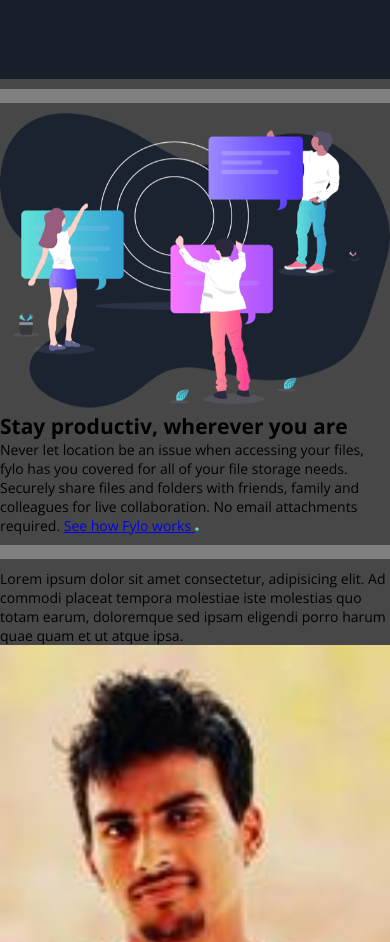
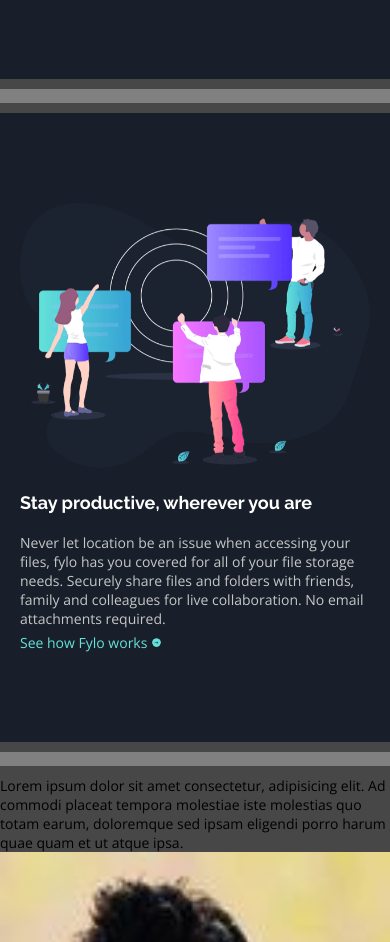
Before and after one commit to Antonmarchitec/Pagina_inicio_tema_oscuro_fylo, a plain HTML site: page index.html in a window 390 px wide. Shown: the part 1936-2878 px from the top of the page. Drawn offline with nearby package versions, Linux system fonts and the light colour scheme.

Commit message:
05_GUARDANDO_FYLO

```diff
--- a/index.html
+++ b/index.html
@@ -159,7 +159,7 @@
 
                     <!--block section-->
                     <div class="cont_sectionFour_block">
-                        <h2 class="cont_sectionFour_block_title"> Stay productiv, wherever you are</h2>
+                        <h2 class="cont_sectionFour_block_title"> Stay productive, wherever you are</h2>
 
                         <p class="cont_sectionFour_block_parrafo">
                             Never let location be an issue when accessing your files, fylo has you
@@ -167,9 +167,13 @@
 
                             Securely share files and folders with friends, family and colleagues for live
                             collaboration. No email attachments required.
+                        </p>
 
-                            <a href="/" class="linkArrow"> See how Fylo works <img src="./images/icon-arrow.svg" alt="arrow" style="width:1%; height:1%;"></a>
-                        </p>
+                        <div class="cont_sectionFour_block_link">
+
+                            <a href="/" class="linkArrow">See how Fylo works <img src="./images/icon-arrow.svg" alt="arrow" style="width:3%; height:3%;"></a>
+                        </div>
+
                     </div>
                 </div>
             </div>
--- a/scss/_sectionFour.scss
+++ b/scss/_sectionFour.scss
@@ -0,0 +1,77 @@
+@import "fontColor";
+
+.cont_sectionFour{
+    width: 100%;
+    padding: 150px 80px;
+    background:$Dark_BlueBackground;
+    display: flex;
+    flex-direction: row;
+    justify-content: space-between;
+    align-items: center;
+    .cont_sectionFour_img{
+        width: 500px;
+        padding: 10px 0px;
+    }
+
+    .cont_sectionFour_block{
+        width: 500px;
+        padding: 10px 0px;
+        .cont_sectionFour_block_title{
+            width: 300px;
+            color: white;
+            font-family: $font_header;
+            font-size: 35px;
+            font-weight: 700;
+        }
+
+        .cont_sectionFour_block_parrafo{
+            margin-top: 20px;
+            color:$White_dark;
+        }
+
+        .cont_sectionFour_block_link{
+            //padding: 5px;
+            margin-top: 5px;
+            .linkArrow{
+                color: $Cyan;
+                text-decoration: none;
+                transition: 0.5s all;
+            }.linkArrow:hover{
+                color: $White;
+            }
+        }
+    }
+}
+
+
+
+@media (min-width:20px) and (max-width:423px){
+    .cont_sectionFour{
+        width: 100%;
+        padding: 80px 20px;
+        background:$Dark_BlueBackground;
+        display: flex;
+        flex-direction: column;
+        justify-content: space-between;
+        align-items: center;
+        .cont_sectionFour_img{
+            width: 100%;
+            padding: 10px 0px;
+        }
+
+        .cont_sectionFour_block{
+            width: 100%;
+            padding: 10px 0px;
+            .cont_sectionFour_block_title{
+                width: 300px;
+                color: white;
+                font-family: $font_header;
+                font-size: 18px;
+                font-weight: 700;
+            }
+
+
+        }
+    }
+
+}
--- a/scss/main.scss
+++ b/scss/main.scss
@@ -3,6 +3,7 @@
 @import "header";
 @import "sectionOne";
 @import "sectionThree";
+@import "sectionFour";
 
 
 *{
```
Also changed, not shown: css/main.css, 1 other file.
